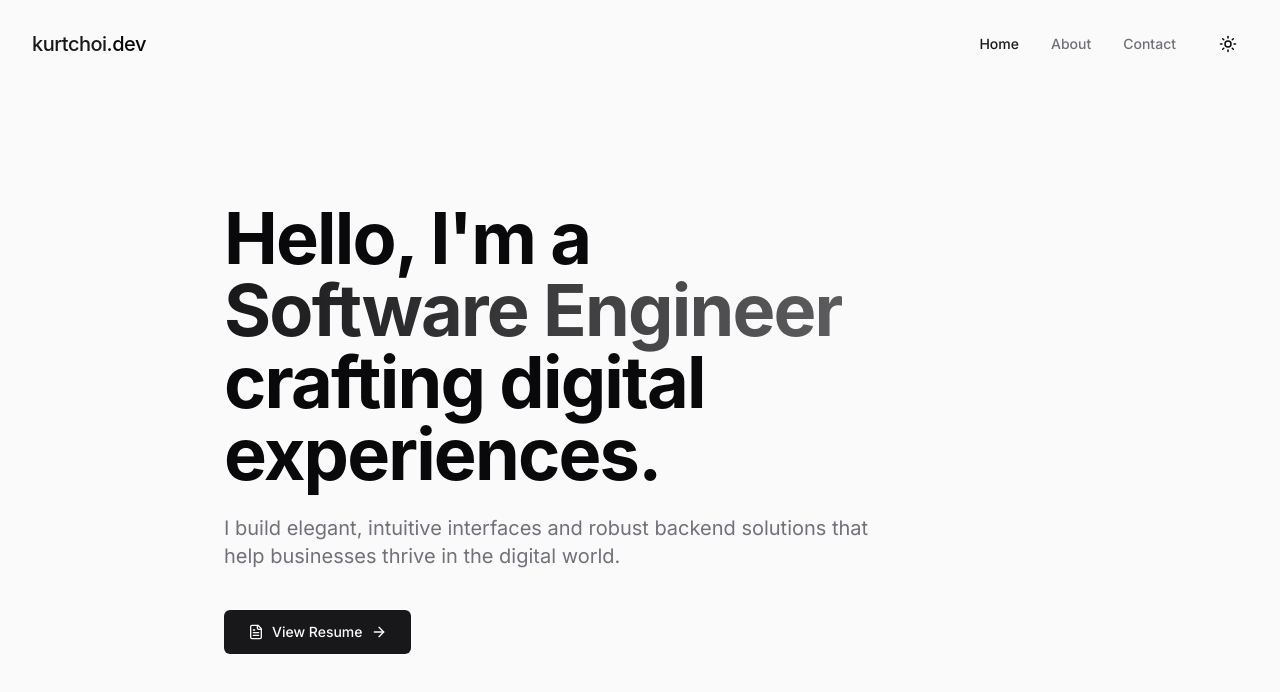
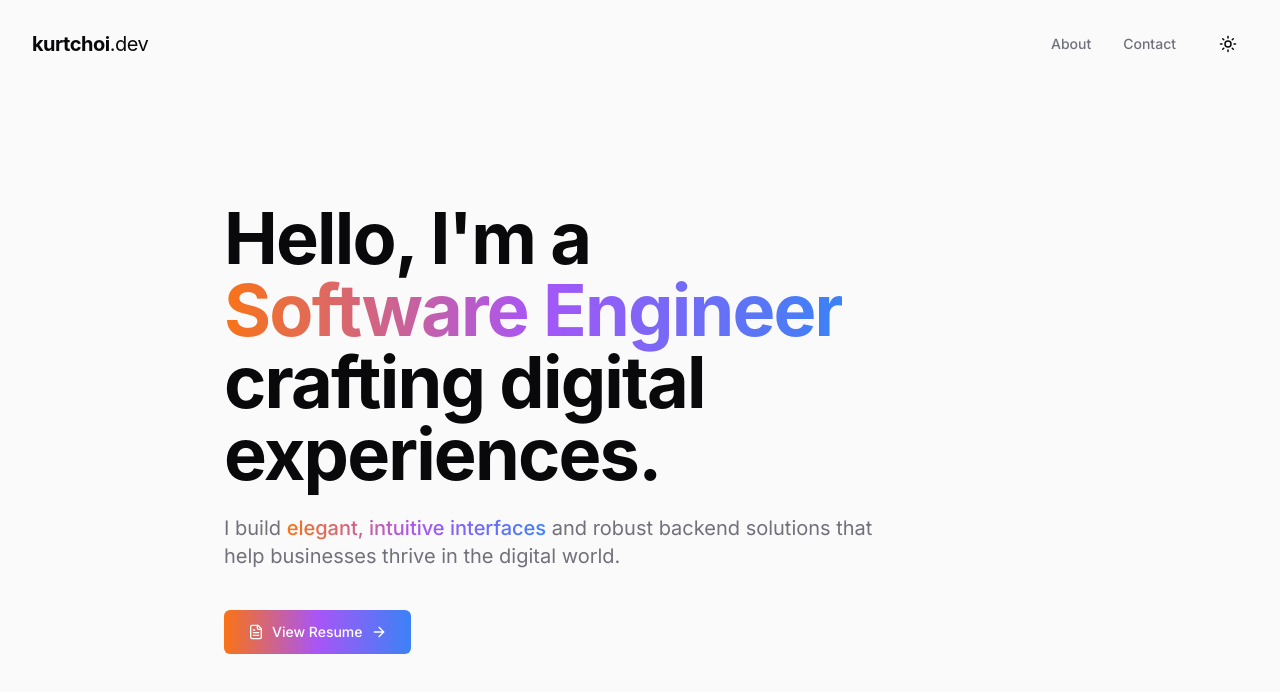
Before and after one commit to Hintful/hintful.github.io, a React (Vite) app: page / in a window 1280 px wide. Shown: the top 692 px of the page. Built offline with nearby package versions, Linux system fonts and the light colour scheme.

Commit message:
Add gradient highlighting

```diff
--- a/src/components/HeroSection.tsx
+++ b/src/components/HeroSection.tsx
@@ -28,7 +28,7 @@ const HeroSection = () => {
           style={{ animationDelay: "0.3s" }}
         >
           <span className="block">Hello, I'm a</span>
-          <span className="text-gradient">Software Engineer</span>
+          <span className="text-gradient-highlight">Software Engineer</span>
           <span className="block">crafting digital experiences.</span>
         </h1>
 
@@ -38,8 +38,12 @@ const HeroSection = () => {
           }`}
           style={{ animationDelay: "0.5s" }}
         >
-          I build elegant, intuitive interfaces and robust backend solutions
-          that help businesses thrive in the digital world.
+          I build{" "}
+          <span className="text-gradient-highlight font-medium">
+            elegant, intuitive interfaces
+          </span>{" "}
+          and robust backend solutions that help businesses thrive in the
+          digital world.
         </p>
 
         <div
@@ -50,7 +54,7 @@ const HeroSection = () => {
         >
           <button
             onClick={downloadResume}
-            className="group inline-flex items-center justify-center rounded-md px-6 py-3 text-sm font-medium transition-colors bg-primary text-primary-foreground hover:bg-primary-foreground hover:text-primary focus:outline-none focus-visible:outline-2 focus-visible:outline-offset-2 focus-visible:outline-primary"
+            className="group inline-flex items-center justify-center rounded-md px-6 py-3 text-sm font-medium transition-colors bg-gradient-to-r from-orange-500 via-purple-500 to-blue-500 text-white hover:bg-gradient-to-r hover:from-orange-600 hover:via-purple-600 hover:to-blue-600 focus:outline-none focus-visible:outline-2 focus-visible:outline-offset-2 focus-visible:outline-primary"
           >
             <FileText className="mr-2 h-4 w-4" />
             View Resume
--- a/src/components/Navbar.tsx
+++ b/src/components/Navbar.tsx
@@ -9,7 +9,6 @@ const Navbar = () => {
   const location = useLocation();
 
   const routes = [
-    { name: "Home", path: "/" },
     { name: "About", path: "/about" },
     { name: "Contact", path: "/contact" },
   ];
@@ -36,8 +35,9 @@ const Navbar = () => {
       <div className="container flex items-center justify-between">
         {/* Logo */}
         <Link to="/" className="relative z-50">
-          <span className="text-xl font-display font-medium tracking-tight">
-            <span className="text-primary">kurtchoi</span>.dev
+          <span className="text-xl font-display font-medium tracking-tight hover:text-gradient-highlight">
+            <span className="font-bold">kurtchoi</span>
+            <span className="font-normal">.dev</span>
           </span>
         </Link>
 
--- a/src/index.css
+++ b/src/index.css
@@ -108,4 +108,8 @@
     before:scale-x-0 before:origin-right before:transition-transform before:duration-300
     hover:before:scale-x-100 hover:before:origin-left;
   }
+
+  .text-gradient-highlight {
+    @apply text-transparent bg-clip-text bg-gradient-to-r from-orange-500 via-purple-500 to-blue-500;
+  }
 }
```
